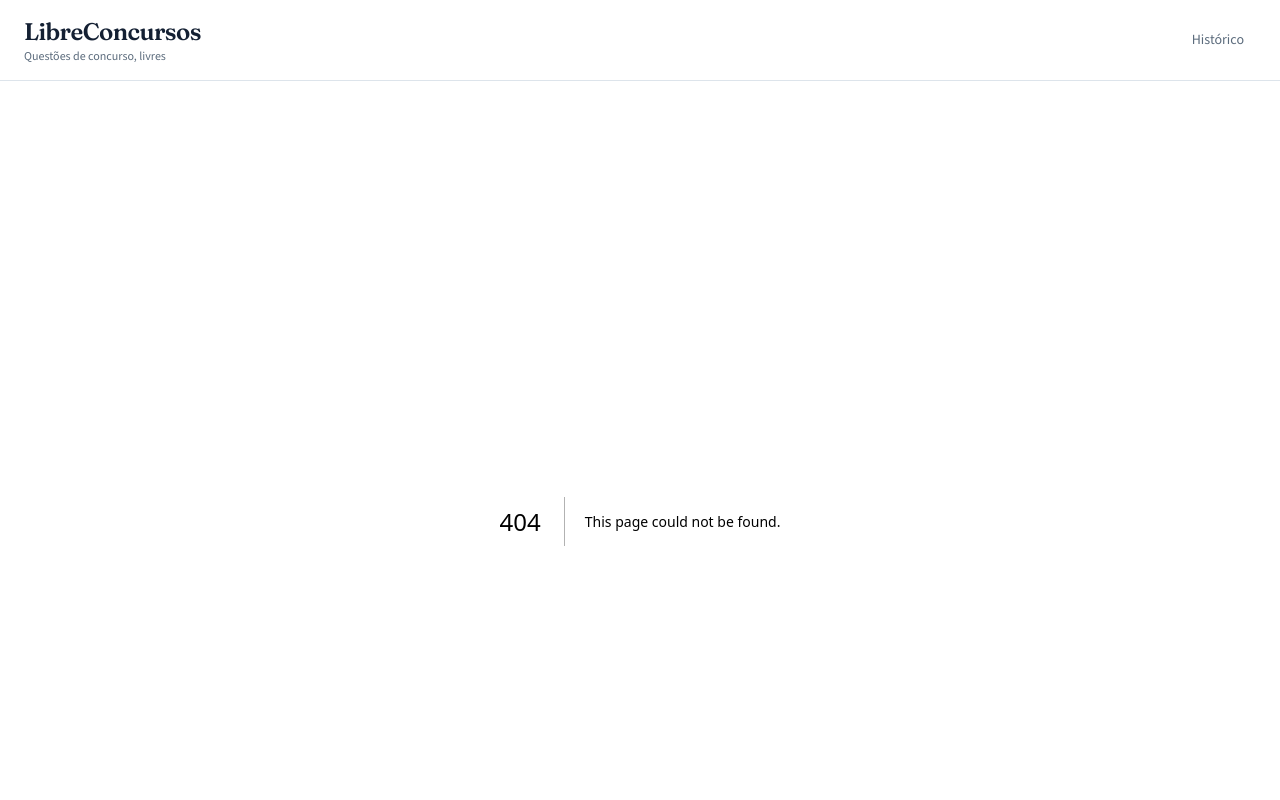
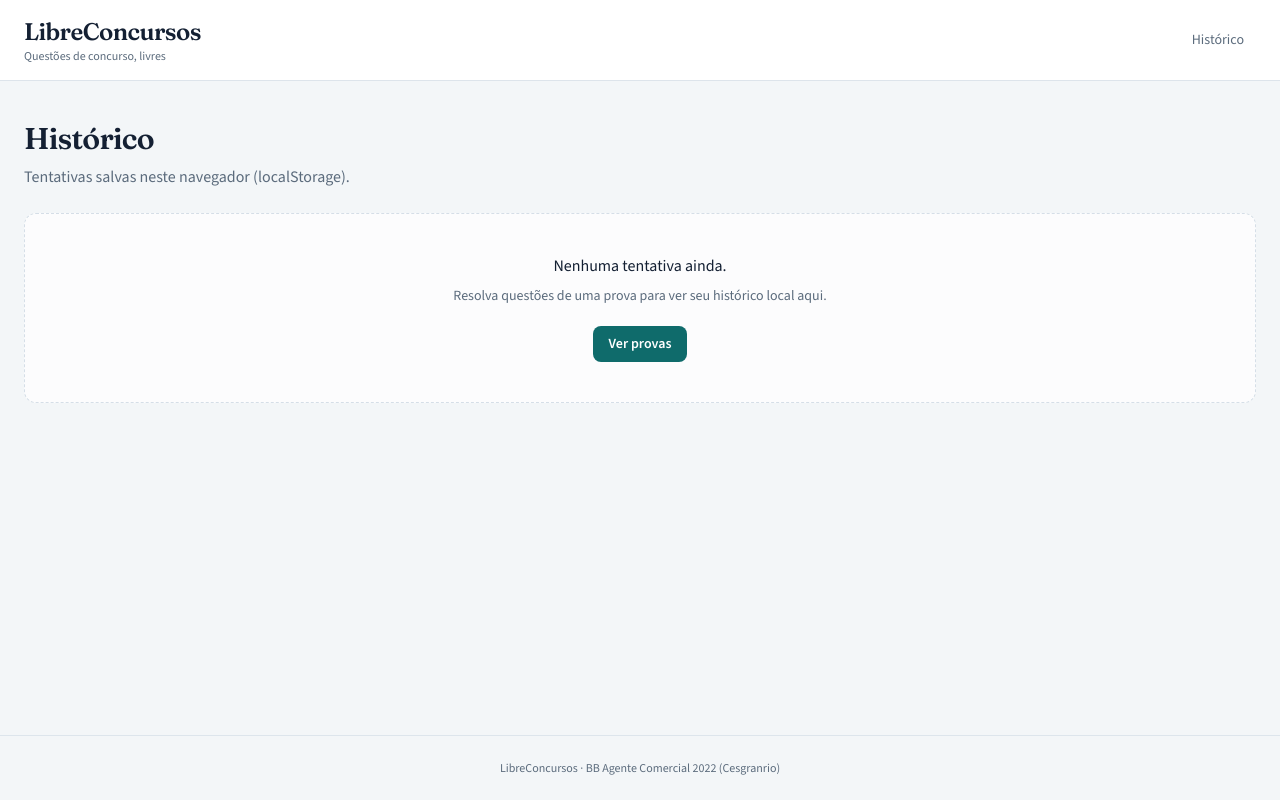
Before and after one commit to AndreXime/treino-concursos, a Next.js app: page /historico in a window 1280 px wide. Before the commit this address had no page. Shown: the top 800 px of the page. Built offline with nearby package versions, Linux system fonts and the light colour scheme.

Commit message:
feat(historico): adicionar página de tentativas locais

```diff
--- /dev/null
+++ b/src/app/historico/page.tsx
@@ -0,0 +1,23 @@
+import type { Metadata } from "next"
+import { HistoryList } from "@/components/history/history-list"
+
+export const metadata: Metadata = {
+  title: "Histórico",
+}
+
+export default function HistoricoPage() {
+  return (
+    <div className="space-y-6">
+      <header className="space-y-2">
+        <h1 className="font-display text-3xl font-semibold tracking-tight text-foreground">
+          Histórico
+        </h1>
+        <p className="text-sm text-muted sm:text-base">
+          Tentativas salvas neste navegador (localStorage).
+        </p>
+      </header>
+
+      <HistoryList />
+    </div>
+  )
+}
--- /dev/null
+++ b/src/components/history/history-list.tsx
@@ -0,0 +1,96 @@
+"use client"
+
+import Link from "next/link"
+import { useEffect, useState } from "react"
+import { clearAttempts, listAttempts, type Attempt } from "@/lib/history/store"
+import { attemptSummaryLabel } from "@/lib/ui/labels"
+
+export function HistoryList() {
+  const [attempts, setAttempts] = useState<Attempt[]>([])
+  const [ready, setReady] = useState(false)
+
+  useEffect(() => {
+    setAttempts(listAttempts())
+    setReady(true)
+  }, [])
+
+  if (!ready) {
+    return (
+      <p className="text-sm text-muted" aria-live="polite">
+        Carregando histórico...
+      </p>
+    )
+  }
+
+  if (attempts.length === 0) {
+    return (
+      <div className="rounded-xl border border-dashed border-border bg-surface/70 px-5 py-10 text-center">
+        <p className="text-foreground">Nenhuma tentativa ainda.</p>
+        <p className="mt-2 text-sm text-muted">
+          Resolva questões de uma prova para ver seu histórico local aqui.
+        </p>
+        <Link
+          href="/"
+          className="mt-5 inline-flex rounded-lg bg-accent px-4 py-2 text-sm font-semibold text-white hover:bg-accent-strong"
+        >
+          Ver provas
+        </Link>
+      </div>
+    )
+  }
+
+  return (
+    <div className="space-y-5">
+      <div className="flex flex-col gap-3 sm:flex-row sm:items-center sm:justify-between">
+        <p className="text-sm text-muted">{attemptSummaryLabel(attempts)}</p>
+        <button
+          type="button"
+          onClick={() => {
+            clearAttempts()
+            setAttempts([])
+          }}
+          className="rounded-lg border border-border px-3 py-2 text-sm font-medium text-muted hover:bg-surface"
+        >
+          Limpar histórico
+        </button>
+      </div>
+
+      <ul className="space-y-3">
+        {attempts.map((attempt) => (
+          <li
+            key={`${attempt.questionId}-${attempt.answeredAt}`}
+            className="rounded-xl border border-border bg-surface p-4 shadow-sm"
+          >
+            <div className="flex flex-col gap-2 sm:flex-row sm:items-start sm:justify-between">
+              <div>
+                <p className="text-sm font-medium text-foreground">
+                  Questão {attempt.numero}
+                </p>
+                <p className="mt-1 text-xs text-muted">{attempt.provaTitulo}</p>
+                <p className="mt-1 text-xs text-muted">{attempt.disciplina}</p>
+                <p className="mt-2 text-xs text-muted">
+                  {new Date(attempt.answeredAt).toLocaleString("pt-BR")}
+                </p>
+              </div>
+              <span
+                className={`inline-flex w-fit rounded-md px-2 py-1 text-xs font-semibold ${
+                  attempt.correct
+                    ? "bg-success-soft text-success"
+                    : "bg-danger-soft text-danger"
+                }`}
+              >
+                {attempt.correct ? "Acerto" : "Erro"}
+              </span>
+            </div>
+            <Link
+              href={`/provas/${attempt.provaId}?q=${attempt.numero}`}
+              className="mt-3 inline-flex text-sm font-semibold text-accent hover:text-accent-strong"
+            >
+              Abrir questão
+            </Link>
+          </li>
+        ))}
+      </ul>
+    </div>
+  )
+}
```
